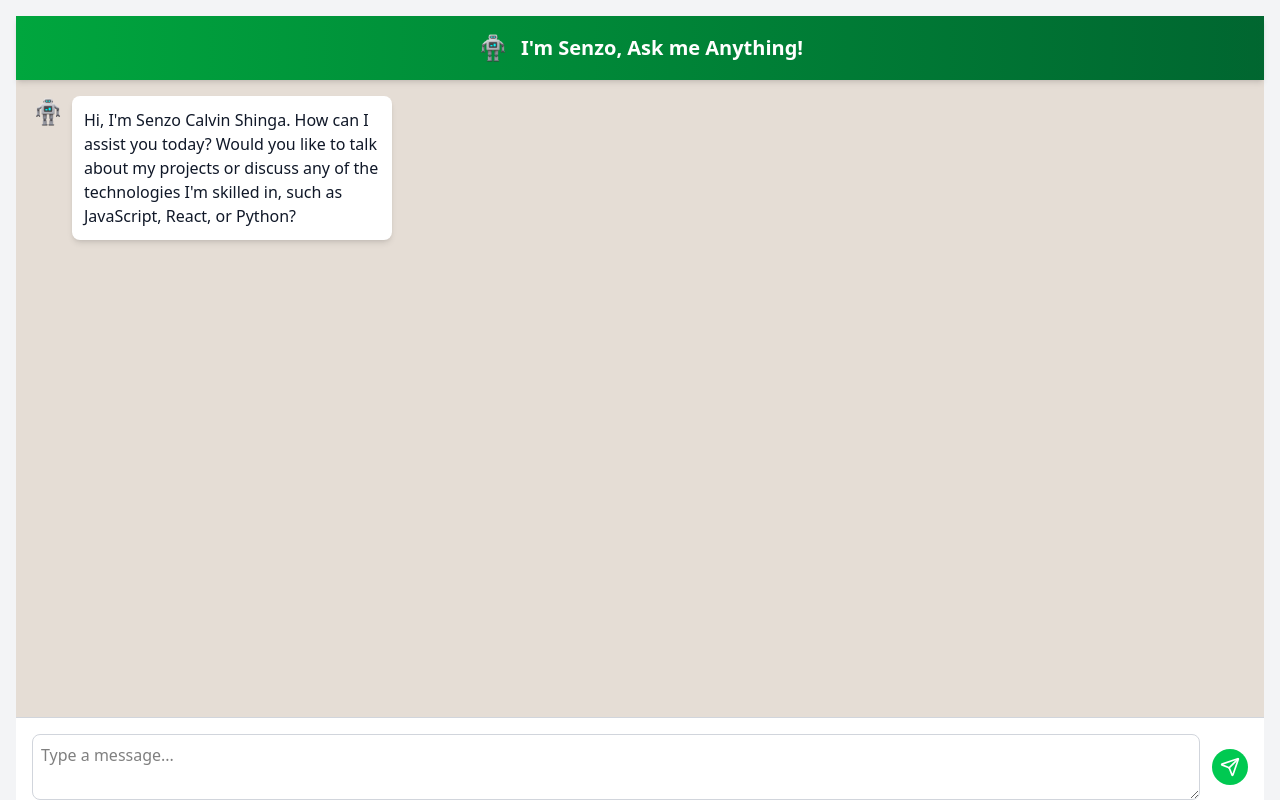
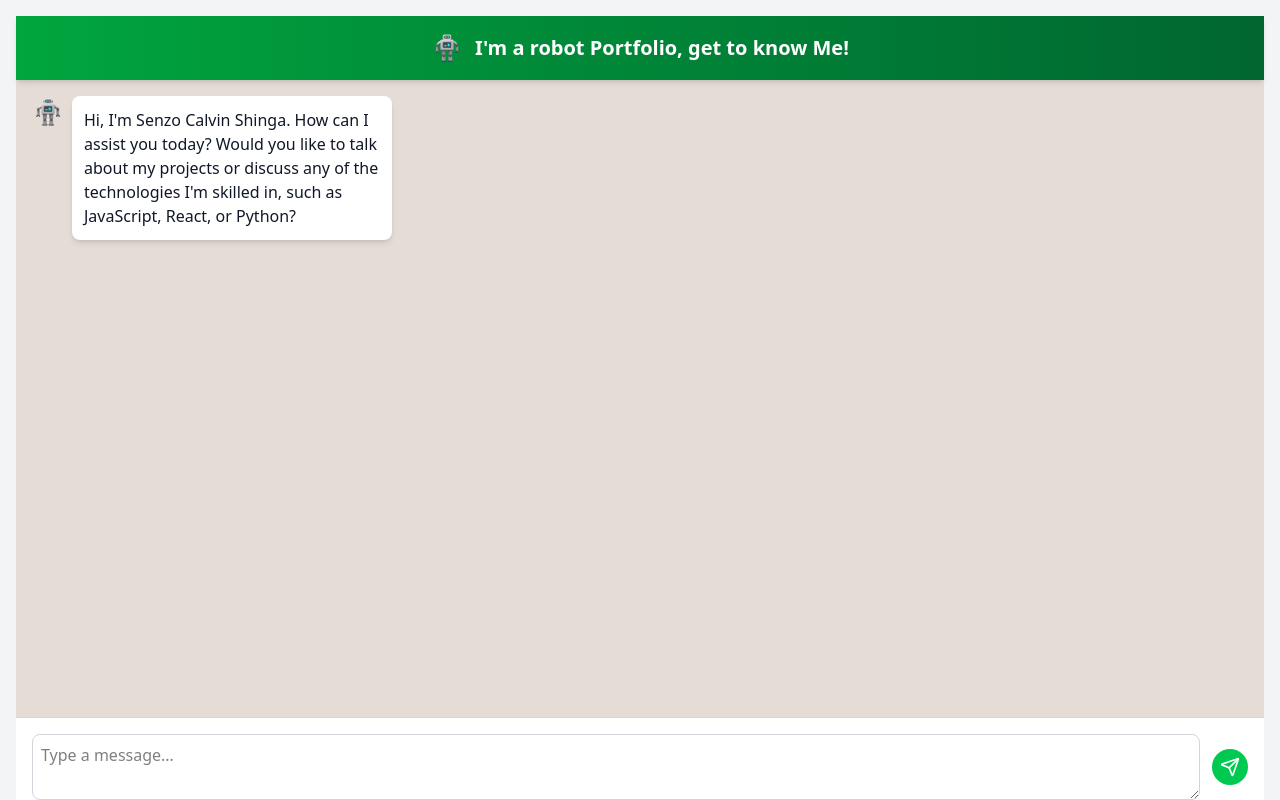
Before and after one commit to InnoWave620/AI_Powered-portfolio, a React (Vite) app: page / in a window 1280 px wide. Built offline with nearby package versions, Linux system fonts and the light colour scheme; what groq-sdk would draw is missing.

Commit message:
added robot text

```diff
--- a/src/components/ChatInterface.tsx
+++ b/src/components/ChatInterface.tsx
@@ -139,7 +139,7 @@ const ChatInterface: React.FC<ChatInterfaceProps> = ({ groq, aboutMe }) => {
           alt="AI Avatar"
           className="w-8 h-8"
         />
-        I'm Senzo, Ask me Anything!
+        I'm a robot Portfolio, get to know Me!
       </div>
 
       <div
```
Also changed, not shown: 1 other file (tests, documents, lock files or other folders).
